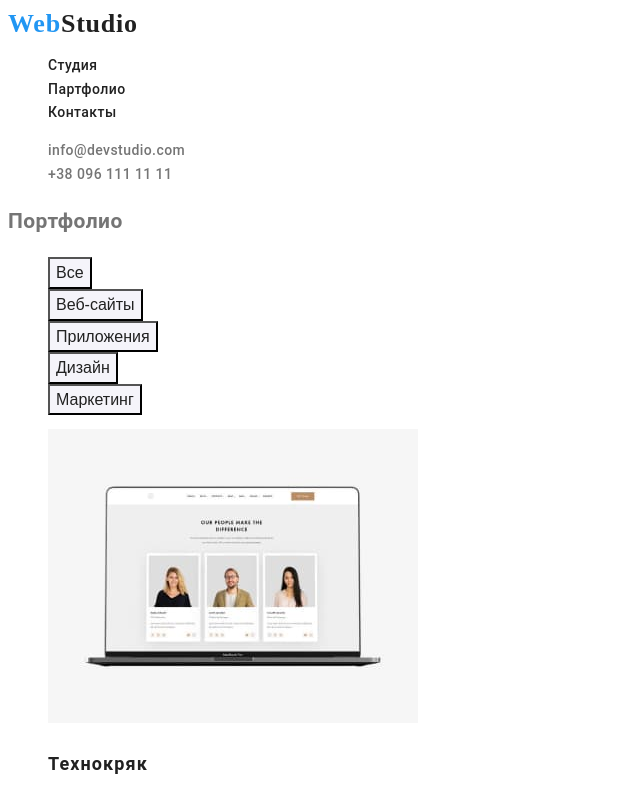
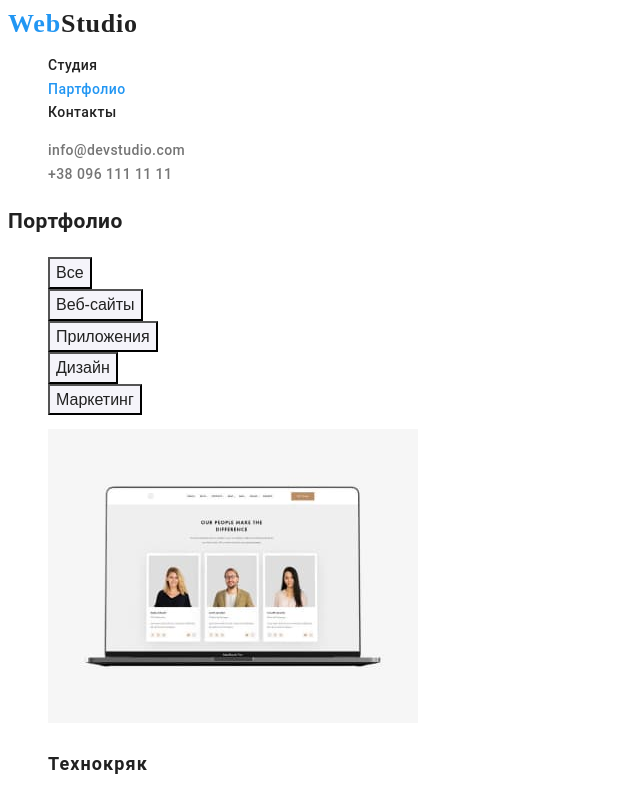
Before and after one commit to Dmitriy-Tyukh/goit-markup-hw-02, a plain HTML site: page portfolio.html in a window 1280 px wide. Shown: the top 795 px of the page, without its empty margins (0-640 px from the left). Drawn offline with Linux system fonts and the light colour scheme; a web font is replaced by a local one.

Commit message:
Добавляет подсветку текущей страницы

```diff
--- a/css/style.css
+++ b/css/style.css
@@ -28,19 +28,20 @@ body {
 /* link decoration */
 a {
     text-decoration: none;
+    font-style: normal
 }
 li {
     list-style: none;
 }
 /* title color*/
-h2, h3 {
+h1, h2, h3 {
     color: var(--title-text-color);
 }
 
 /*          page studio          */
 /* logo */
 .logo, .studio {
-    text-decoration: none;
+    /* text-decoration: none; */
     font-family: 'Raleway';
     font-weight: 700;
     font-size: 26px;
@@ -55,15 +56,13 @@ h2, h3 {
 /* navigation */
 .site-nav .link {
     font-weight: 500;
-    text-decoration: none;
     color:var(--title-text-color);
 }
-.link:hover,
-.link:focus {
+.site-nav .link.current {
     color: var(--аccent-color);
 }
+
 .auth-nav .link {
-    text-decoration: none;
     font-weight: 500;
     color: var(--primary-text-color);
 }
@@ -140,9 +139,6 @@ h2, h3 {
 .footer-section .studio {
     color: #FFFFFF;
 }
-.address-list {
-    font-style: normal;
-}
 .address-list .text {
     color: #FFFFFF;
 }
--- a/portfolio.html
+++ b/portfolio.html
@@ -17,7 +17,7 @@
             <a href="./index.html" class="logo">Web<span class="studio">Studio</span> </a>
             <ul class="site-nav">
                 <li><a href="./index.html" class="link"> Студия </a></li>
-                <li><a href="./portfolio.html" class="link"> Партфолио </a></li>
+                <li><a href="./portfolio.html" class="link current"> Партфолио </a></li>
                 <li><a href="#" class="link"> Контакты </a></li>
             </ul>
         </nav>
```
Also changed, not shown: index.html (+1 -1 lines).
